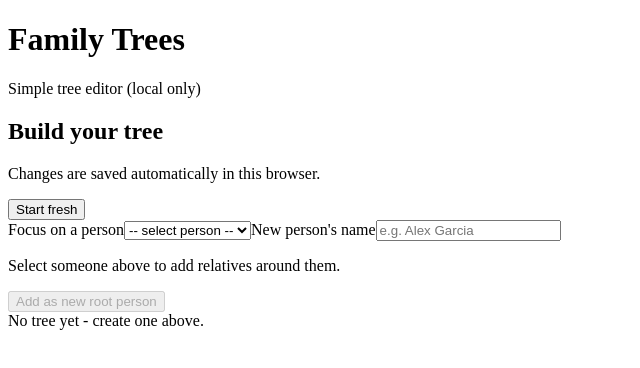
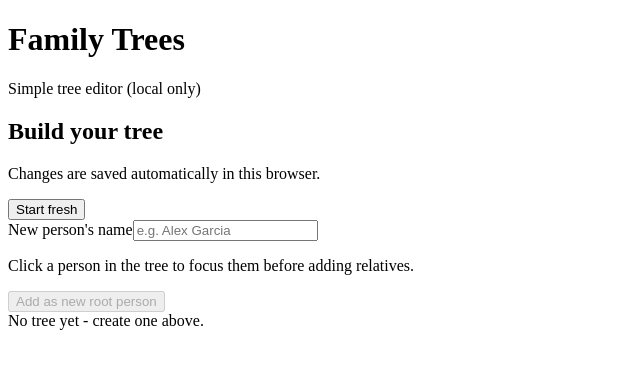
Before and after one commit to alpacfer/trees, a React (Vite) app: page / in a window 1280 px wide. Shown: the top 368 px of the page, without its empty margins (0-640 px from the left). Built offline with nearby package versions, Linux system fonts and the light colour scheme; the HTML template or start-up script is replaced by a standard one.

Commit message:
Remove manual focus selector in tree controls

```diff
--- a/src/components/TreeControls.jsx
+++ b/src/components/TreeControls.jsx
@@ -1,7 +1,7 @@
 import React, { useState } from 'react';
 import PropTypes from 'prop-types';
 
-const TreeControls = ({ tree, selectedPersonId, onSelectPerson, onAddPerson, onAddTopLevel, onResetTree, onDeletePerson }) => {
+const TreeControls = ({ tree, selectedPersonId, onAddPerson, onAddTopLevel, onResetTree, onDeletePerson }) => {
   const [newName, setNewName] = useState('');
 
   const handleAdd = (relation) => {
@@ -27,16 +27,6 @@ const TreeControls = ({ tree, selectedPersonId, onSelectPerson, onAddPerson, onA
       </div>
 
       <div className="controls__grid">
-        <label className="field controls__field">
-          <span className="field__label">Focus on a person</span>
-          <select className="field__input" value={selectedPersonId || ''} onChange={e => onSelectPerson(e.target.value || null)}>
-            <option value="">-- select person --</option>
-            {tree && Object.values(tree.nodes).map(p => (
-              <option key={p.id} value={p.id}>{p.name}</option>
-            ))}
-          </select>
-        </label>
-
         <label className="field controls__field controls__field--name">
           <span className="field__label">New person's name</span>
           <input
@@ -60,7 +50,7 @@ const TreeControls = ({ tree, selectedPersonId, onSelectPerson, onAddPerson, onA
               <button type="button" className="button button--danger" onClick={onDeletePerson}>Delete selected person</button>
             </>
           ) : (
-            <p className="controls__hint">Select someone above to add relatives around them.</p>
+            <p className="controls__hint">Click a person in the tree to focus them before adding relatives.</p>
           )}
         </div>
 
@@ -80,7 +70,6 @@ TreeControls.propTypes = {
       rootIds: PropTypes.array.isRequired,
   }).isRequired,
   selectedPersonId: PropTypes.string,
-  onSelectPerson: PropTypes.func.isRequired,
   onAddPerson: PropTypes.func.isRequired,
   onAddTopLevel: PropTypes.func.isRequired,
   onResetTree: PropTypes.func.isRequired,
--- a/src/components/TreeEditor.jsx
+++ b/src/components/TreeEditor.jsx
@@ -120,7 +120,6 @@ const TreeEditor = () => {
         <TreeControls
           tree={tree}
           selectedPersonId={selectedPersonId}
-          onSelectPerson={setSelectedPersonId}
           onAddPerson={handleAddPerson}
           onAddTopLevel={handleAddTopLevel}
           onResetTree={handleResetTree}
```
